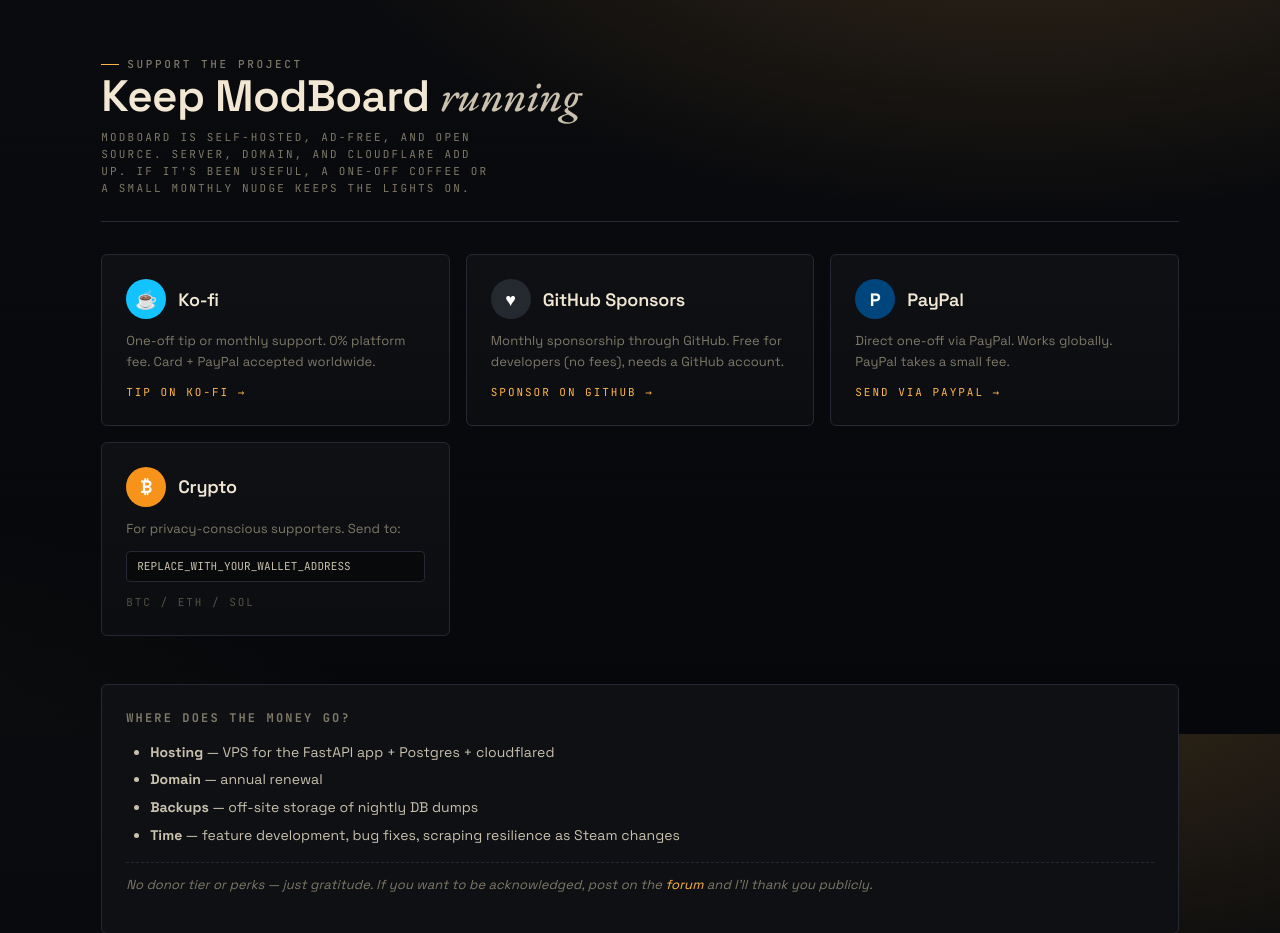
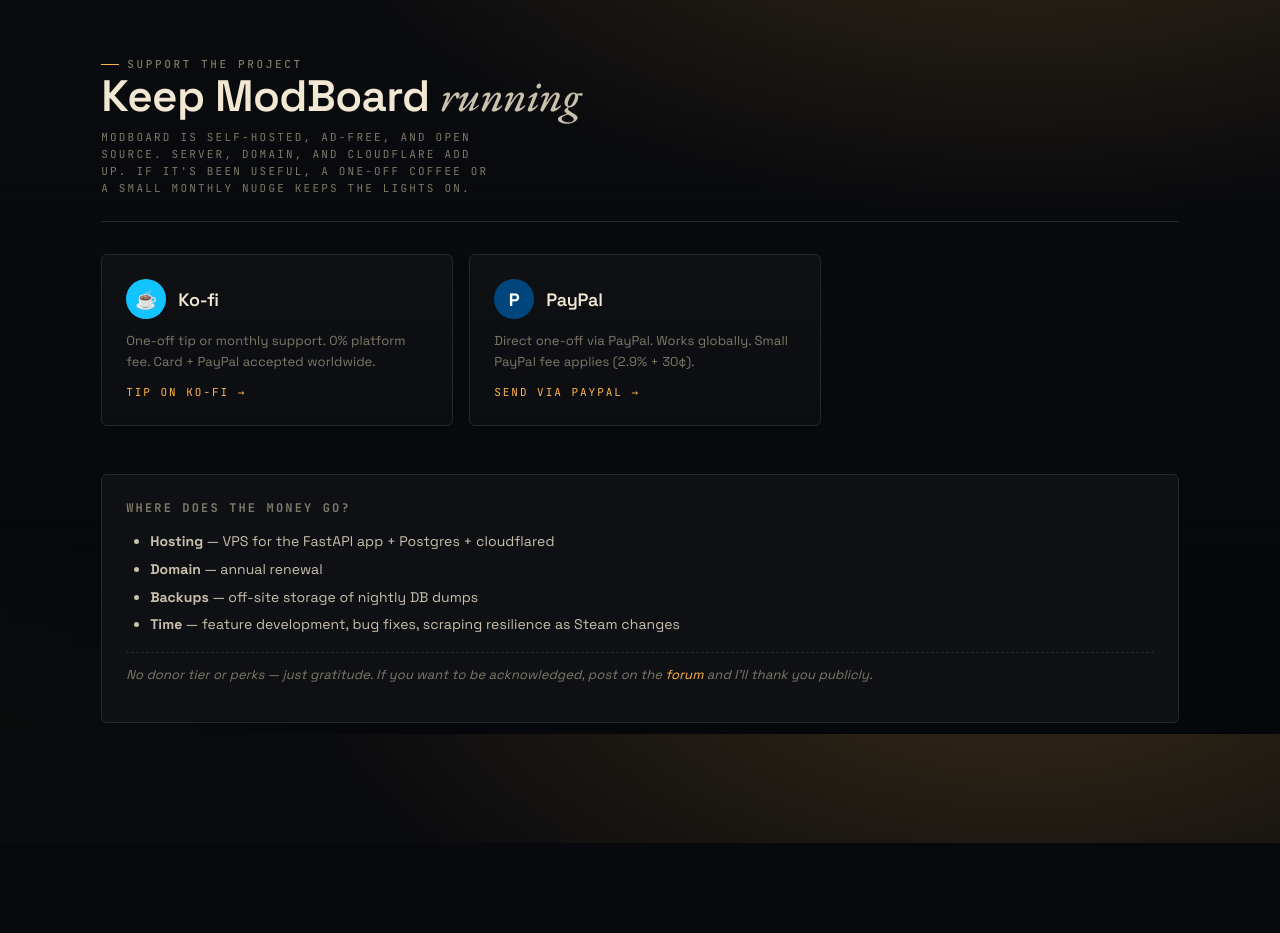
Before and after one commit to tiw25999/ModBoard, a Python web app: template app/templates/donate.html in a window 1280 px wide. Shown: the part 66-999 px from the top of the page. After the commit the page ends 909 px from the top, so only its background shows below. Run offline with Jinja, Linux system fonts and the light colour scheme; the template is opened without the code that fills it, so the values that code supplies are empty.

Commit message:
ui(donate): keep only Ko-fi and PayPal cards
Dropped GitHub Sponsors and Crypto cards per user — Ko-fi covers the
fee-free path for most supporters, PayPal covers anyone who doesn't
want to sign up for a new platform. Cards now sit in a max-720px
2-column grid so they don't stretch awkwardly wide on big monitors;
single column under 640px.

Meta description updated to match.

Co-Authored-By: Claude Opus 4.7 (1M context) <noreply@anthropic.com>

```diff
--- a/app/static/style.css
+++ b/app/static/style.css
@@ -1761,6 +1761,13 @@ select.input {
   gap: var(--s-4);
   margin: var(--s-5) 0;
 }
+/* When there are only 2 cards, cap the grid so each card doesn't end up
+   the width of half the viewport (looks awkward on wide monitors). */
+.donate-grid-two {
+  grid-template-columns: repeat(2, 1fr);
+  max-width: 720px;
+}
+@media (max-width: 640px) { .donate-grid-two { grid-template-columns: 1fr; } }
 .donate-card {
   display: flex;
   flex-direction: column;
--- a/app/templates/donate.html
+++ b/app/templates/donate.html
@@ -1,6 +1,6 @@
 {% extends "base.html" %}
 {% block title %}Support ModBoard — donate{% endblock %}
-{% block description %}Help keep ModBoard ad-free and self-hosted. Donate via Ko-fi, GitHub Sponsors, PayPal, or crypto — every contribution covers server bills.{% endblock %}
+{% block description %}Help keep ModBoard ad-free and self-hosted. Donate via Ko-fi or PayPal — every contribution covers server bills.{% endblock %}
 {% block body %}
 
 <section class="page-head">
@@ -14,7 +14,7 @@
   </div>
 </section>
 
-<div class="donate-grid">
+<div class="donate-grid donate-grid-two">
   <a class="donate-card" href="https://ko-fi.com/REPLACE_WITH_YOUR_HANDLE" target="_blank" rel="noopener">
     <div class="donate-card-head">
       <span class="donate-icon" style="background:#13c3ff">☕</span>
@@ -24,33 +24,14 @@
     <span class="donate-cta">Tip on Ko-fi →</span>
   </a>
 
-  <a class="donate-card" href="https://github.com/sponsors/tiw25999" target="_blank" rel="noopener">
-    <div class="donate-card-head">
-      <span class="donate-icon" style="background:#24292f">♥</span>
-      <h2>GitHub Sponsors</h2>
-    </div>
-    <p>Monthly sponsorship through GitHub. Free for developers (no fees), needs a GitHub account.</p>
-    <span class="donate-cta">Sponsor on GitHub →</span>
-  </a>
-
   <a class="donate-card" href="https://www.paypal.com/paypalme/REPLACE_WITH_YOUR_HANDLE" target="_blank" rel="noopener">
     <div class="donate-card-head">
       <span class="donate-icon" style="background:#00457c">P</span>
       <h2>PayPal</h2>
     </div>
-    <p>Direct one-off via PayPal. Works globally. PayPal takes a small fee.</p>
+    <p>Direct one-off via PayPal. Works globally. Small PayPal fee applies (2.9% + 30¢).</p>
     <span class="donate-cta">Send via PayPal →</span>
   </a>
-
-  <div class="donate-card donate-card-crypto">
-    <div class="donate-card-head">
-      <span class="donate-icon" style="background:#f7931a">₿</span>
-      <h2>Crypto</h2>
-    </div>
-    <p>For privacy-conscious supporters. Send to:</p>
-    <code class="donate-addr">REPLACE_WITH_YOUR_WALLET_ADDRESS</code>
-    <span class="donate-cta donate-cta-muted">BTC / ETH / SOL</span>
-  </div>
 </div>
 
 <section class="donate-meta">
```
